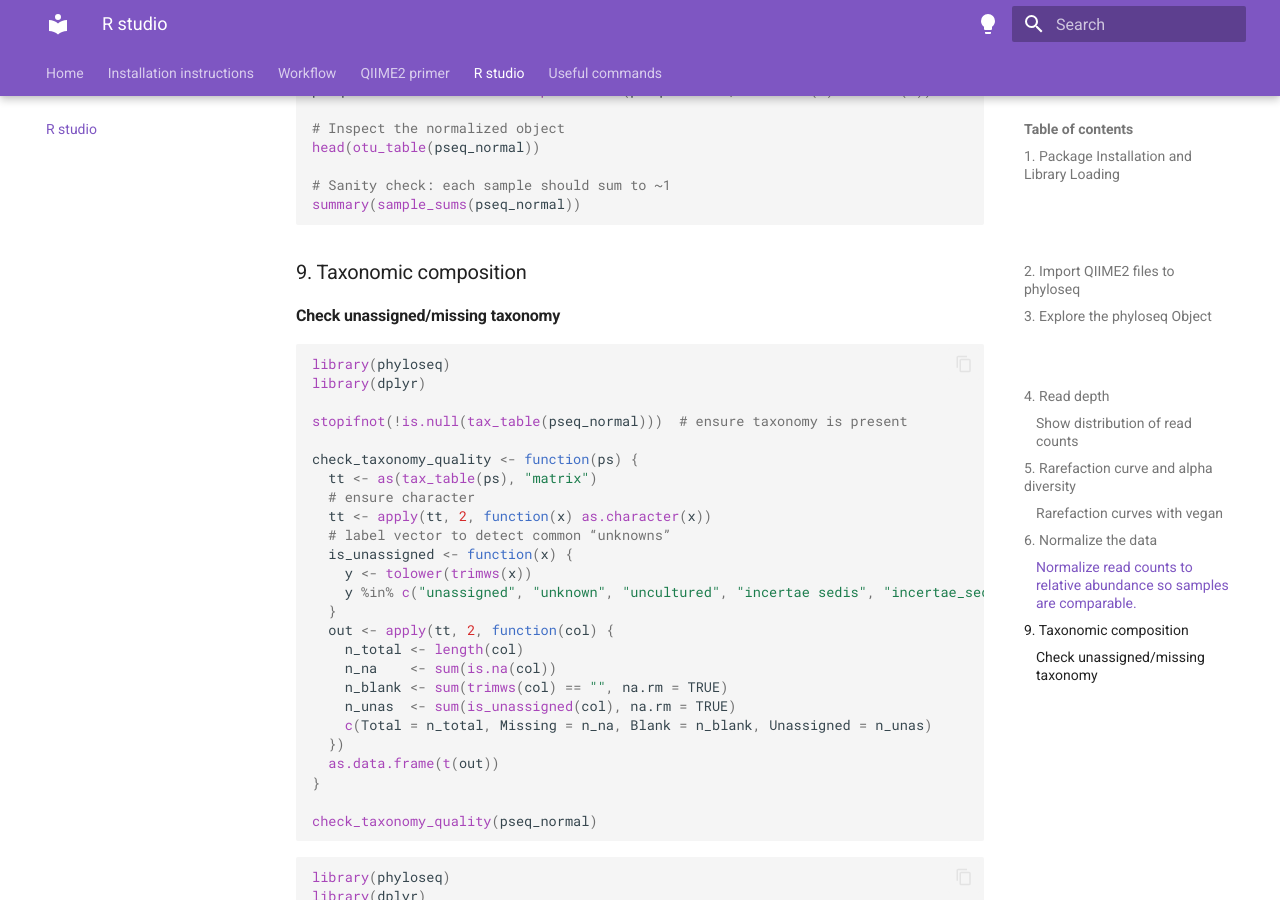
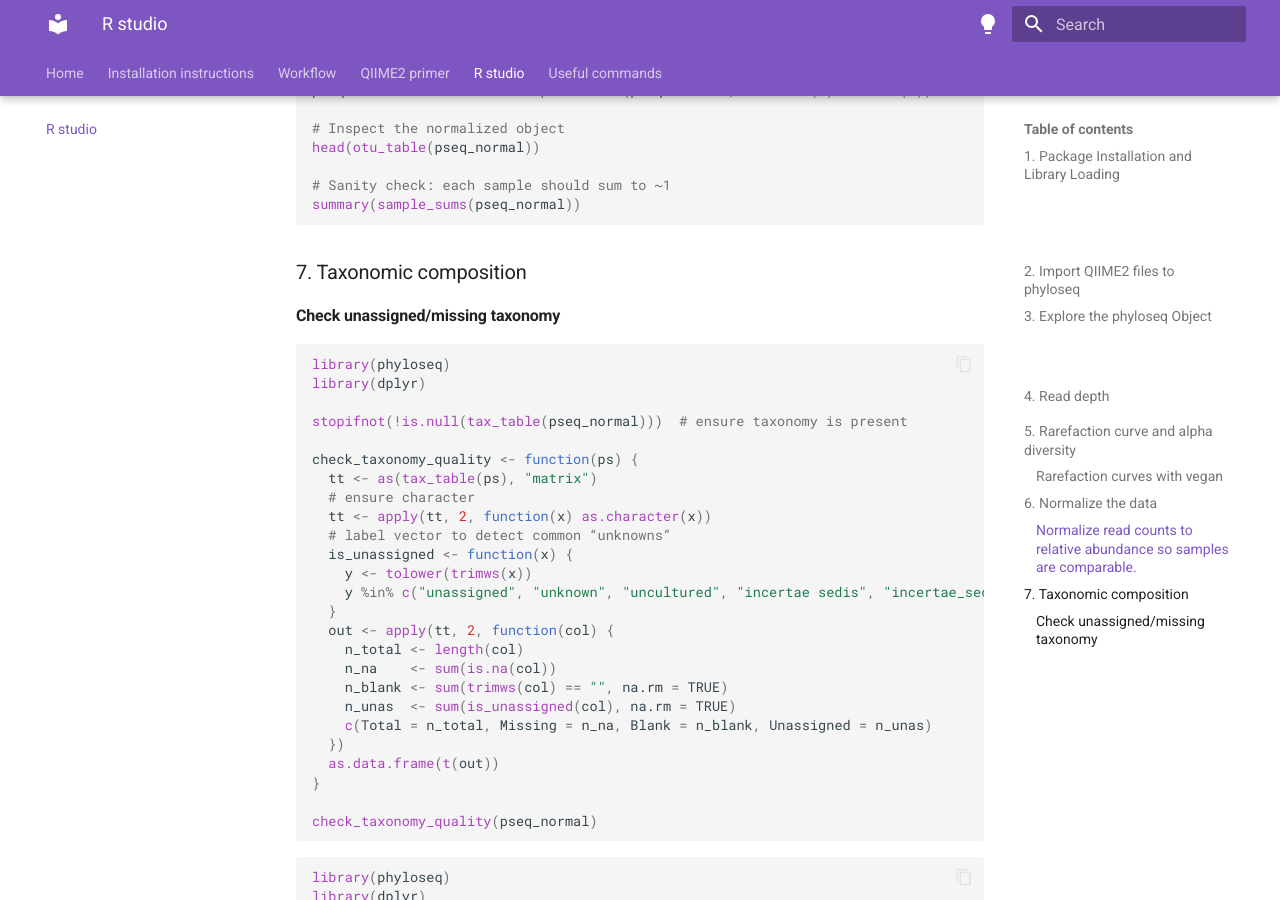
Before and after one commit to natashaztarora/bioinformatics_workflow_bme307, an MkDocs documentation site: the page built from docs/r_studio.md, in a window 1280 px wide and 900 px high, scrolled down 5941 px. Built offline with MkDocs 1.6.1 and Material for MkDocs 9.7.7, drawn with Linux system fonts in a browser that asks for light colours.

Commit message:
minor changes

````diff
--- a/docs/r_studio.md
+++ b/docs/r_studio.md
@@ -191,7 +191,7 @@ get_taxa_unique(pseq, "Genus")
 
 ### 4. Read depth
 
-#### Show distribution of read counts
+#### Show distribution of read counts {: data-toc-label="" }
 ```r
 # total reads per sample
 ss <- sample_sums(pseq)
@@ -333,7 +333,7 @@ head(otu_table(pseq_normal))
 summary(sample_sums(pseq_normal))
 ```
 
-### 9. Taxonomic composition
+### 7. Taxonomic composition
 
 #### Check unassigned/missing taxonomy
 
````
